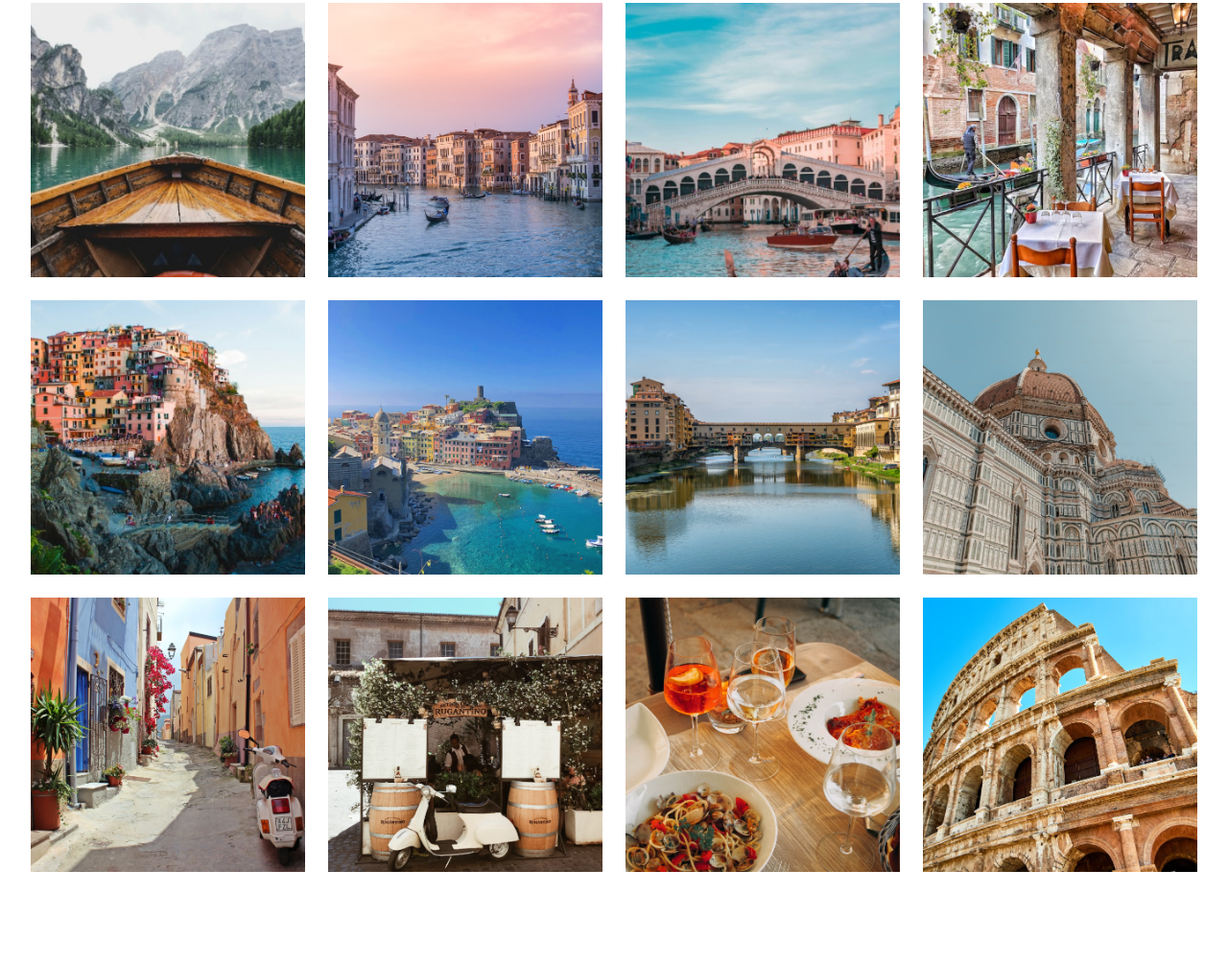
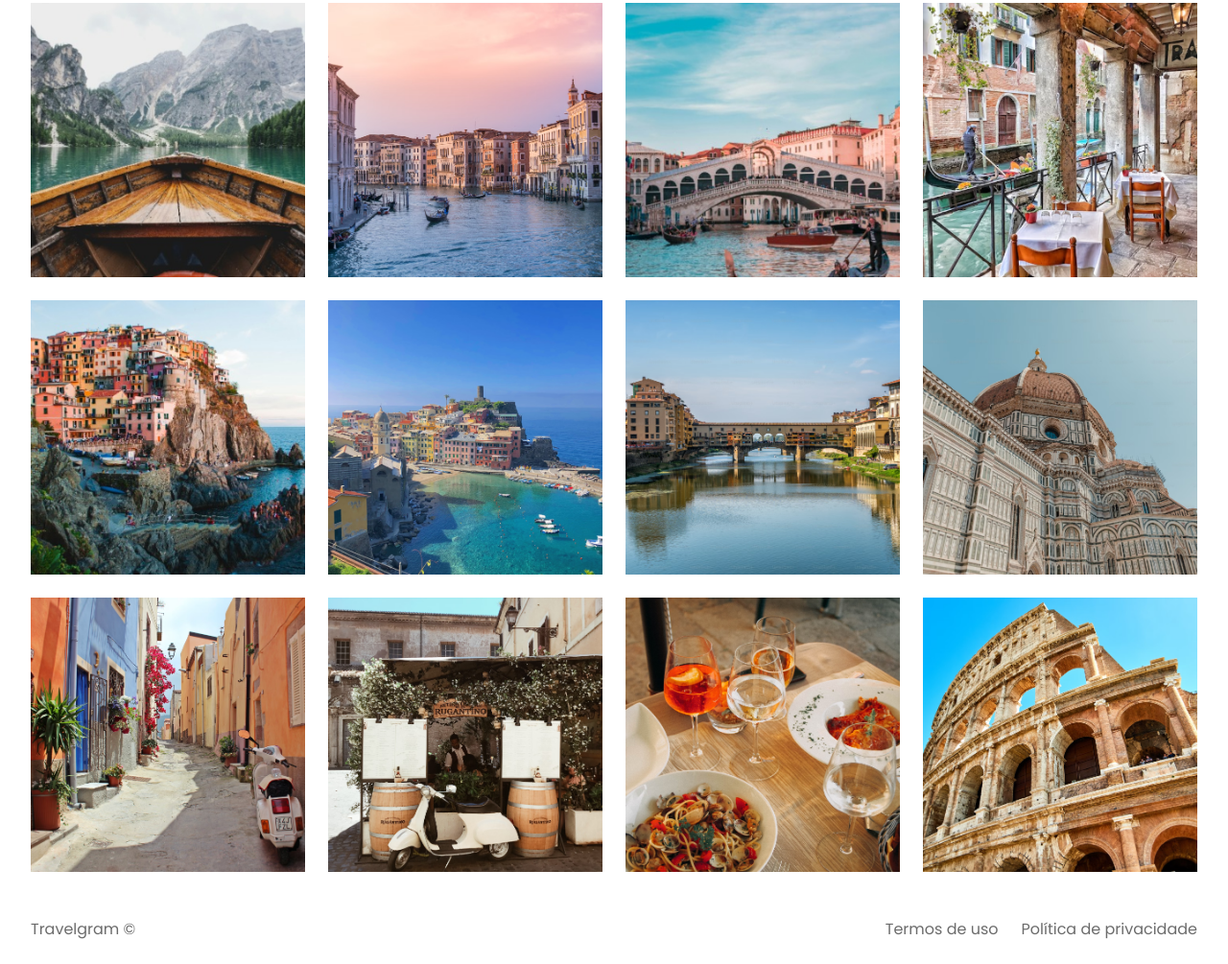
Before and after one commit to JubesMaci/travelgam, a plain HTML site: page index.html in a window 1280 px wide. Shown: the part 357-1362 px from the top of the page at 96% size. Before the commit the page ends 1290 px from the top, so only its background shows below. Drawn offline with Linux system fonts and the light colour scheme; a web font is replaced by a local one.

Commit message:
done footer

```diff
--- a/index.html
+++ b/index.html
@@ -87,5 +87,11 @@
       <img src="assents/images/Image 11.png" alt="" />
       <img src="assents/images/Image 12.png" alt="" />
     </main>
+
+    <footer class="container">
+      <span> Travelgram &copy;</span>
+      <span>Termos de uso</span>
+      <span>Política de privacidade</span>
+    </footer>
   </body>
 </html>
--- /dev/null
+++ b/styles/footer.css
@@ -0,0 +1,10 @@
+footer {
+  display: flex;
+  gap: 24px;
+  padding-block: 24px;
+  color: var(--text-color-secondary);
+}
+
+footer span:nth-child(1) {
+  margin-right: auto;
+}
--- a/styles/index.css
+++ b/styles/index.css
@@ -2,3 +2,4 @@
 @import url(nav.css);
 @import url(header.css);
 @import url(main.css);
+@import url(footer.css);
```
